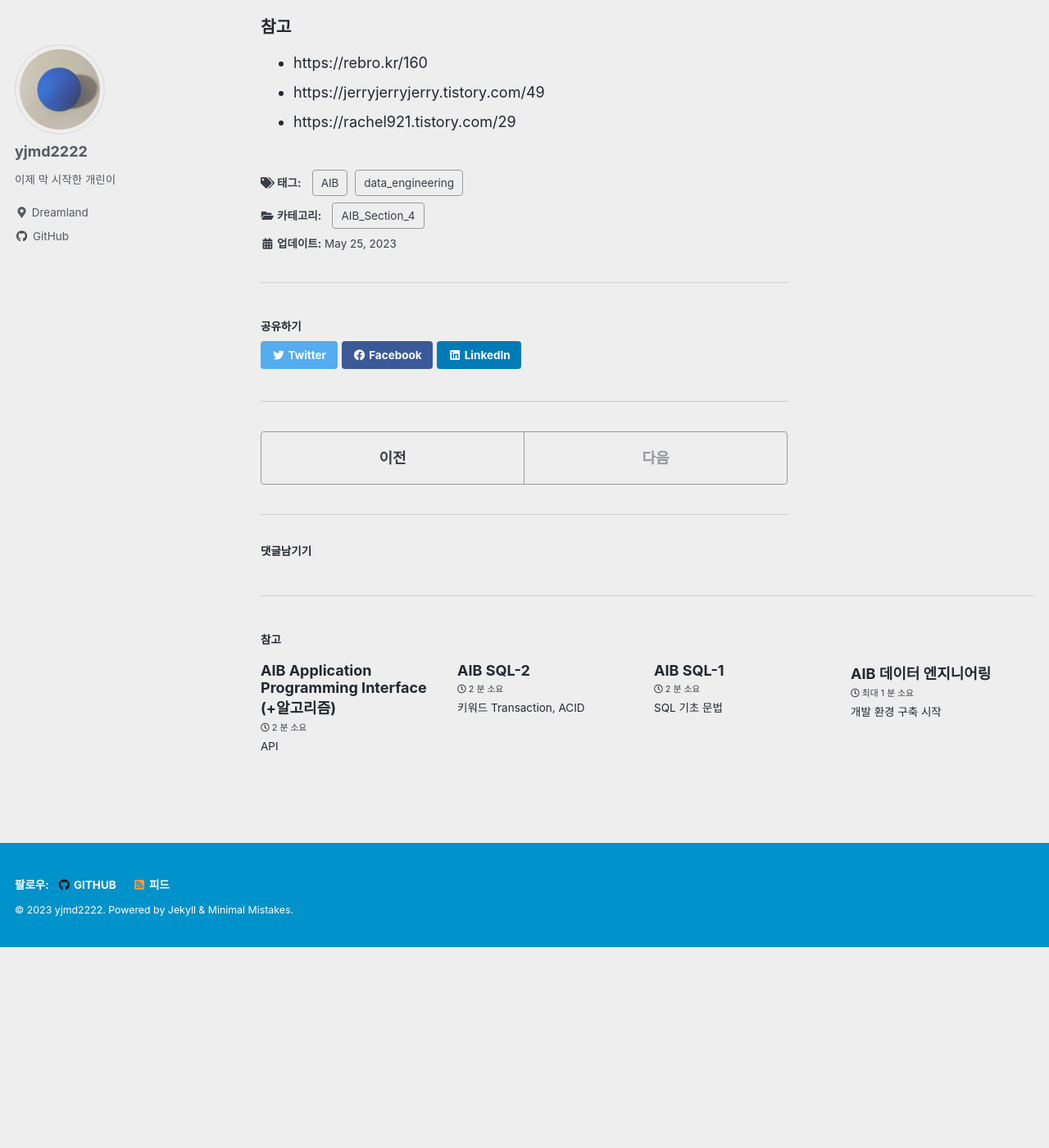
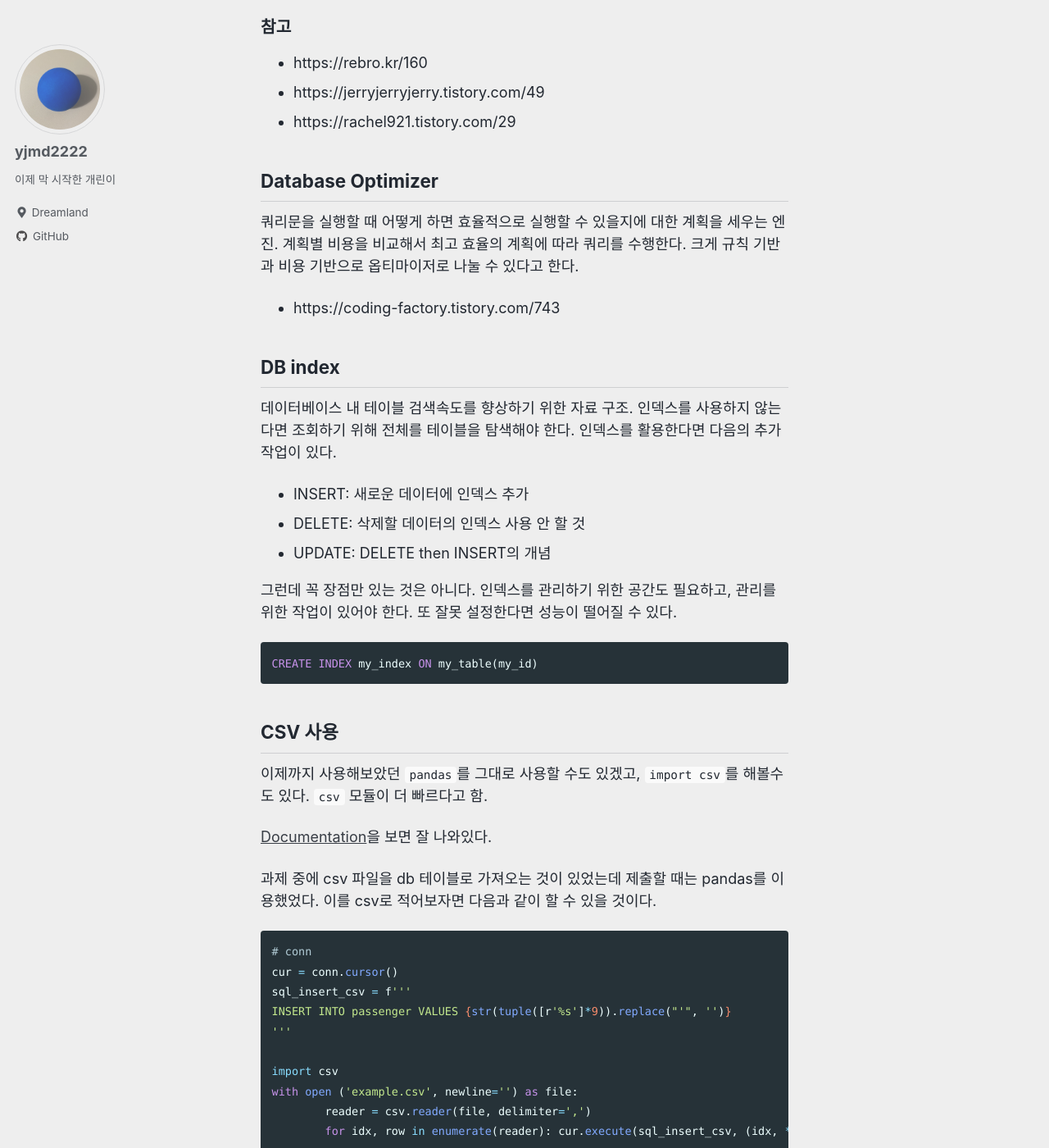
Before and after one commit to yjmd2222/yjmd2222.github.io, a Jekyll site: the page built from _posts/2023-05-25-data-engineering-sc41.md, in a window 1280 px wide and 1400 px high, scrolled down 4817 px. Shown: the whole window at 82% size. Built offline with Jekyll 4.4.1, drawn with Linux system fonts in a browser that asks for light colours; cached includes are drawn as plain includes; formulas are drawn with MathJax 3; comment, search, counter and statistics services are not loaded; before the commit the page ends 5972 px from its top, so only the background shows below that.

Commit message:
Added more supplimentary info to Section 4 Sprint 1 wrap-up

````diff
--- a/_posts/2023-05-25-data-engineering-sc41.md
+++ b/_posts/2023-05-25-data-engineering-sc41.md
@@ -1,6 +1,6 @@
 ---
 title:  "AIB 섹션 4 스프린트 1 랩업"
-excerpt:
+excerpt: "배운 내용 정리"
 header:
   # teaser:
 categories: [AIB_Section_4]
@@ -30,8 +30,8 @@ last_modified_at: 2023-05-25T10:00:00-09:00
 - [x] 3층 스키마 (보는 관점)
 - [x] 함수 종속, 정규화, 키 종류 (슈퍼, 후보, 기본, 대체, 외래)
 - [ ] DB 옵티마이저
-- [ ] DB 인덱스
-- [ ] csv 다루기
+- [x] DB 인덱스
+- [x] csv 다루기
 - [ ] B-TREE 자료 구조
 
 ## 3층 스키마
@@ -114,3 +114,39 @@ key에 대해서 좀 정리 할 필요가 있을 것 같다.
 - https://rebro.kr/160
 - https://jerryjerryjerry.tistory.com/49
 - https://rachel921.tistory.com/29
+
+## Database Optimizer
+쿼리문을 실행할 때 어떻게 하면 효율적으로 실행할 수 있을지에 대한 계획을 세우는 엔진. 계획별 비용을 비교해서 최고 효율의 계획에 따라 쿼리를 수행한다. 크게 규칙 기반과 비용 기반으로 옵티마이저로 나눌 수 있다고 한다.
+- https://coding-factory.tistory.com/743
+
+## DB index
+데이터베이스 내 테이블 검색속도를 향상하기 위한 자료 구조. 인덱스를 사용하지 않는다면 조회하기 위해 전체를 테이블을 탐색해야 한다. 인덱스를 활용한다면 다음의 추가 작업이 있다.
+- INSERT: 새로운 데이터에 인덱스 추가
+- DELETE: 삭제할 데이터의 인덱스 사용 안 할 것
+- UPDATE: DELETE then INSERT의 개념
+
+그런데 꼭 장점만 있는 것은 아니다. 인덱스를 관리하기 위한 공간도 필요하고, 관리를 위한 작업이 있어야 한다. 또 잘못 설정한다면 성능이 떨어질 수 있다.
+
+```sql
+CREATE INDEX my_index ON my_table(my_id)
+```
+
+## CSV 사용
+이제까지 사용해보았던 `pandas`를 그대로 사용할 수도 있겠고, `import csv`를 해볼수도 있다. `csv` 모듈이 더 빠르다고 함.
+
+[Documentation](https://docs.python.org/3/library/csv.html)을 보면 잘 나와있다.
+
+과제 중에 csv 파일을 db 테이블로 가져오는 것이 있었는데 제출할 때는 pandas를 이용했었다. 이를 csv로 적어보자면 다음과 같이 할 수 있을 것이다.
+
+```python
+# conn
+cur = conn.cursor()
+sql_insert_csv = f'''
+INSERT INTO passenger VALUES {str(tuple([r'%s']*9)).replace("'", '')}
+'''
+
+import csv
+with open ('example.csv', newline='') as file:
+	reader = csv.reader(file, delimiter=',')
+	for idx, row in enumerate(reader): cur.execute(sql_insert_csv, (idx, *row))
+```
````
